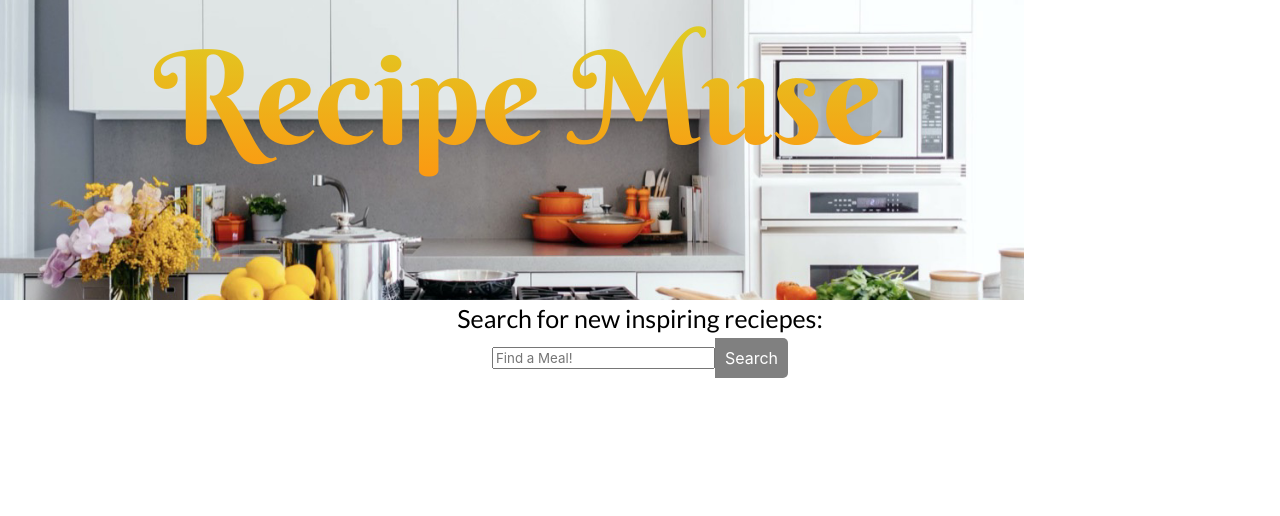
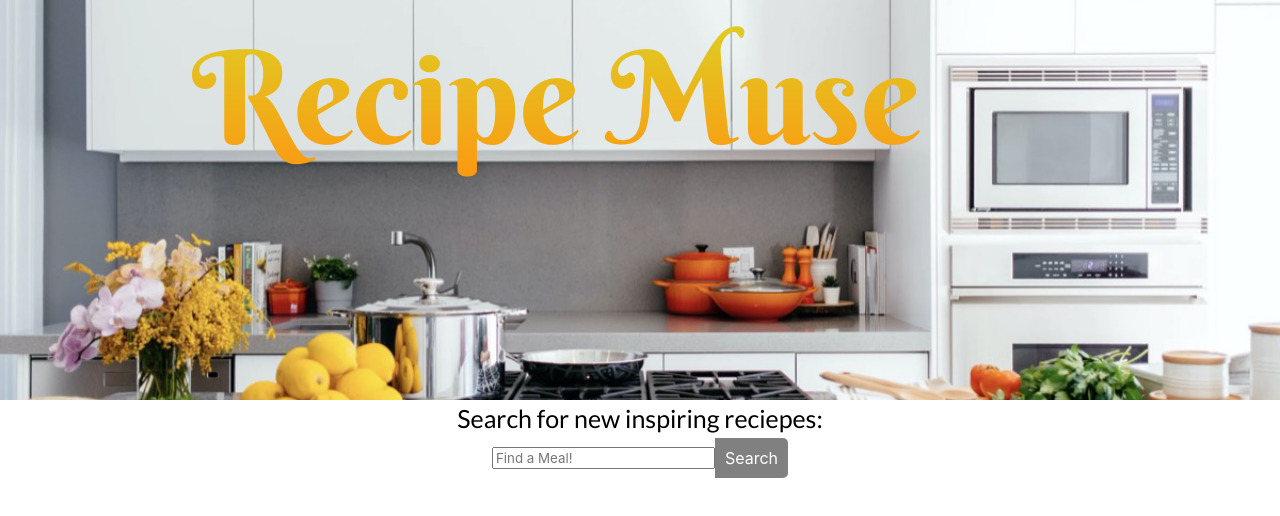
Before and after one commit to malachigamblin/Recipe-Muse, a plain HTML site: page index.html in a window 1280 px wide. Drawn offline with nearby package versions, Linux system fonts and the light colour scheme; no server answers.

Commit message:
merge before pull

```diff
--- a/assets/style.css
+++ b/assets/style.css
@@ -7,8 +7,8 @@ body {
 
 header {
   background-image: url(./images/sad-kitchen.jpeg);
-  width: 80%;
-  height: 300px;
+  width: 100%;
+  height: 400px;
   padding: 10%;
   background-position: center;
   background-size: cover;
```
